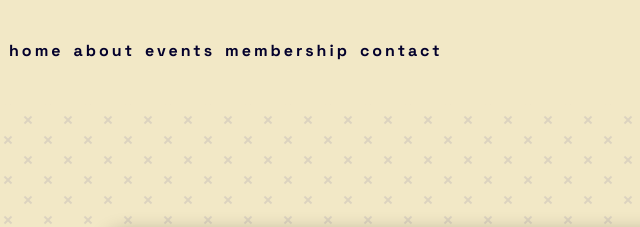
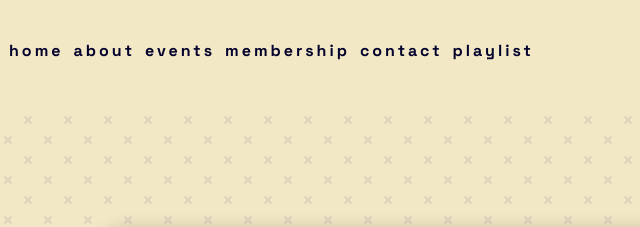
Before and after one commit to ragibasif/german-club-hunter, a website: page index.html in a window 1280 px wide. Shown: the top 227 px of the page, 12-652 px from the left. Drawn offline with Linux system fonts and the light colour scheme.

Commit message:
add playlist

```diff
--- a/index.html
+++ b/index.html
@@ -38,6 +38,7 @@
           <a href="#events">events</a>
           <a href="#membership">membership</a>
           <a href="#contact">contact</a>
+          <a href="https://ragibasif.github.io/audio-visualizer/" target="_blank">playlist</a>
         </p>
         <div class="burger">
           <div class="line1"></div>
```
